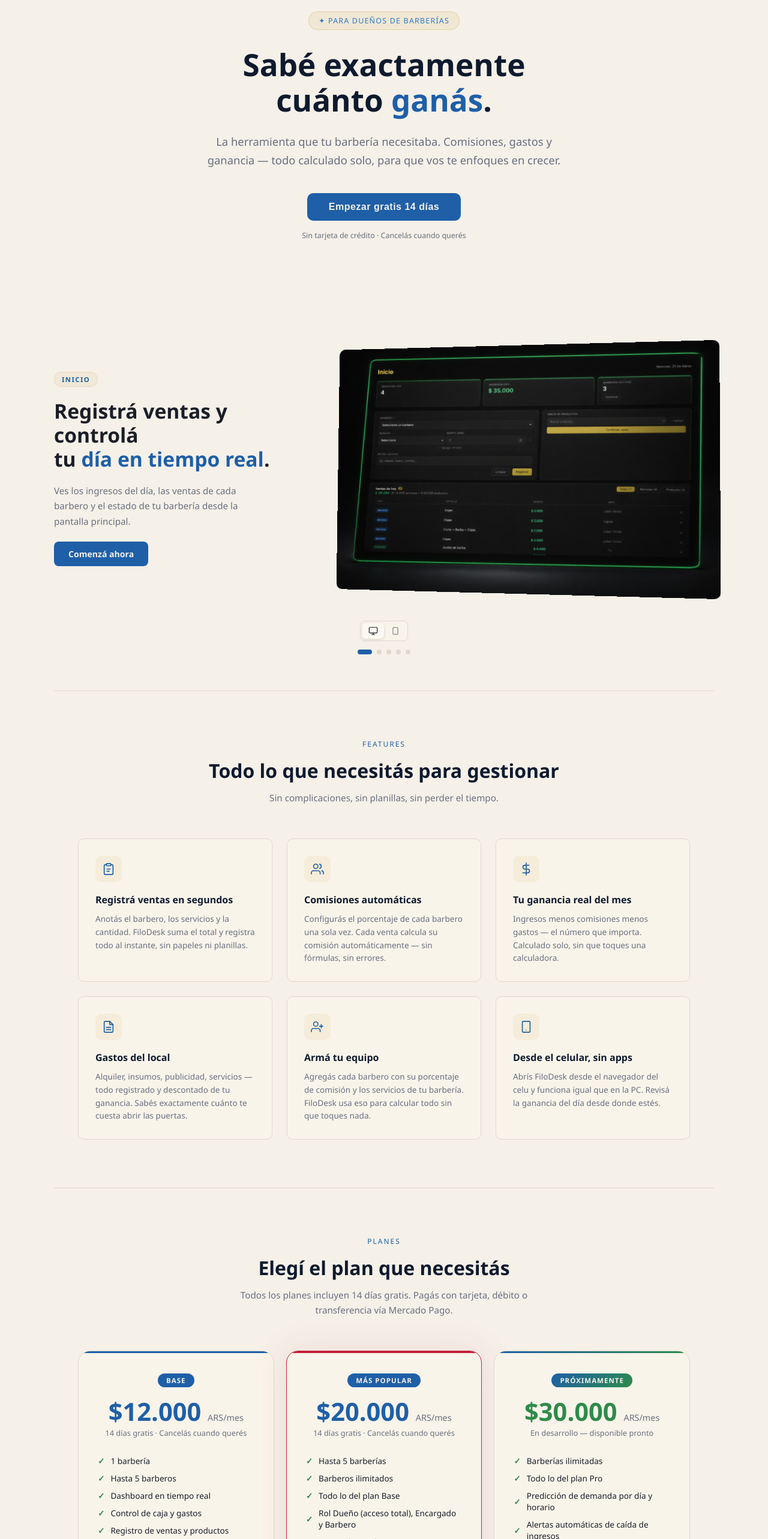
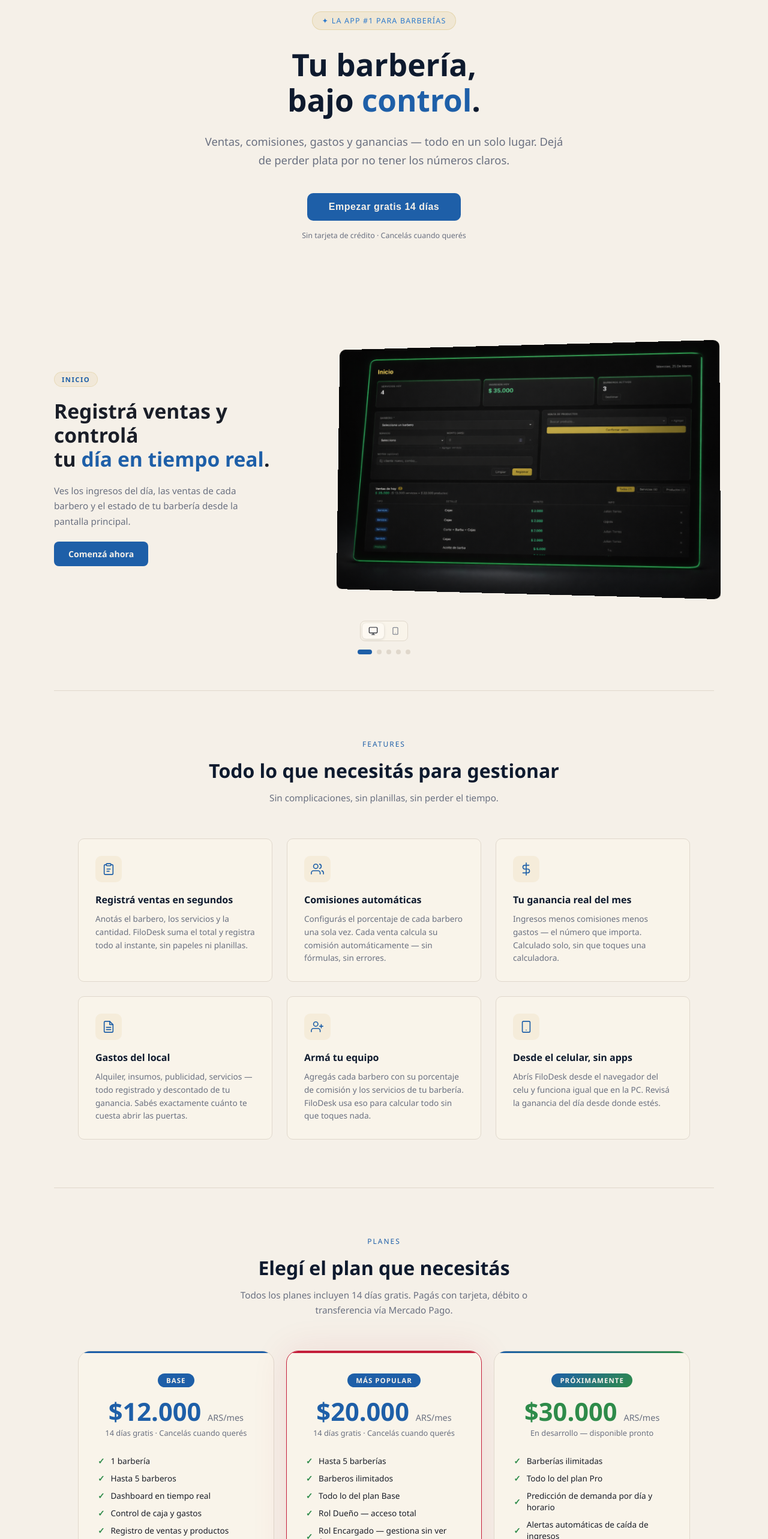
Before and after one commit to nievarodrigo/filodesk-app, a Next.js app: page / in a window 1280 px wide. Shown: the part 160-2726 px from the top of the page at 60% size. Built offline with nearby package versions, Linux system fonts and the light colour scheme; no server answers.

Commit message:
Separar roles como features individuales en plan Pro, mejorar hero con más gancho

```diff
--- a/src/components/landing/Hero.tsx
+++ b/src/components/landing/Hero.tsx
@@ -9,14 +9,14 @@ export default async function Hero() {
 
   return (
     <div className={styles.hero}>
-      <div className={styles.heroBadge}>✦ Para dueños de barberías</div>
+      <div className={styles.heroBadge}>✦ La app #1 para barberías</div>
       <h1>
-        Sabé exactamente<br />
-        cuánto <span>ganás</span>.
+        Tu barbería,<br />
+        bajo <span>control</span>.
       </h1>
       <p>
-        La herramienta que tu barbería necesitaba. Comisiones, gastos y ganancia
-        — todo calculado solo, para que vos te enfoques en crecer.
+        Ventas, comisiones, gastos y ganancias — todo en un solo lugar.
+        Dejá de perder plata por no tener los números claros.
       </p>
       <div className={styles.heroCta}>
         {user ? (
--- a/src/components/landing/Pricing.tsx
+++ b/src/components/landing/Pricing.tsx
@@ -35,7 +35,9 @@ const plans = [
       'Hasta 5 barberías',
       'Barberos ilimitados',
       'Todo lo del plan Base',
-      'Rol Dueño (acceso total), Encargado y Barbero',
+      'Rol Dueño — acceso total',
+      'Rol Encargado — gestiona sin ver finanzas',
+      'Rol Barbero — registra sus servicios',
       'Historial completo',
       'Gráficos y estadísticas avanzadas',
       'Exportar reportes (Excel/PDF)',
```
